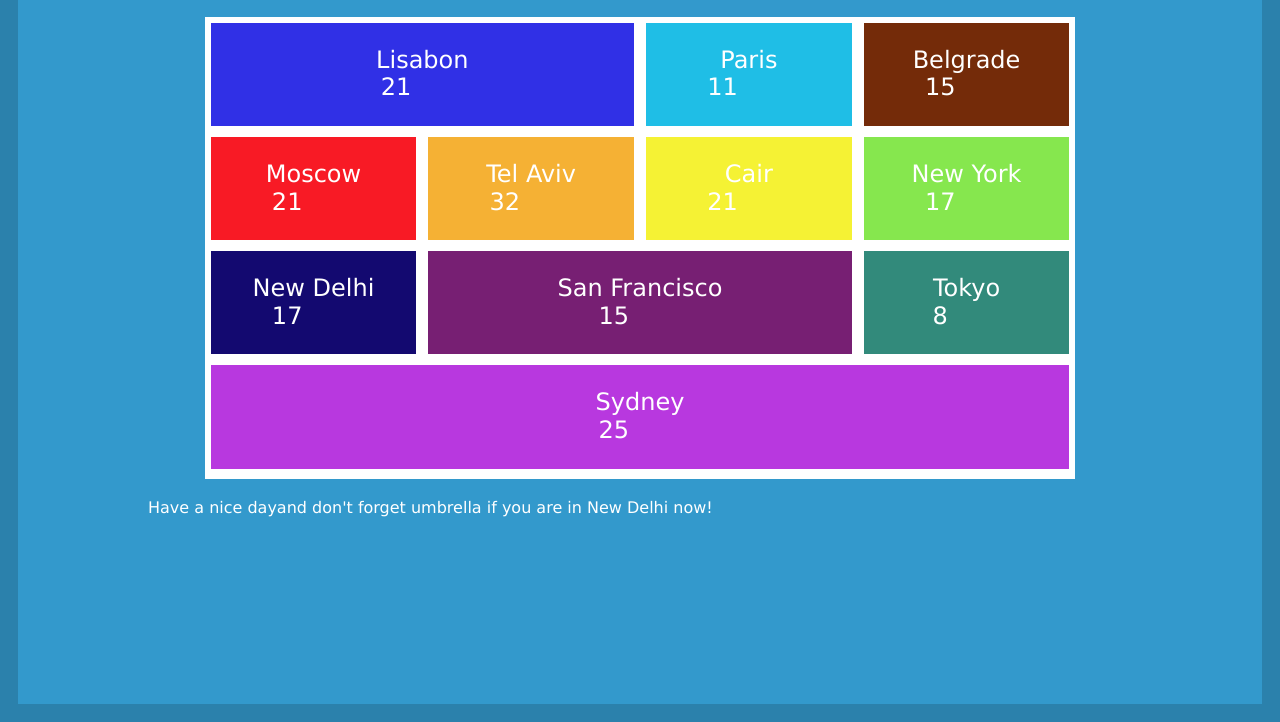
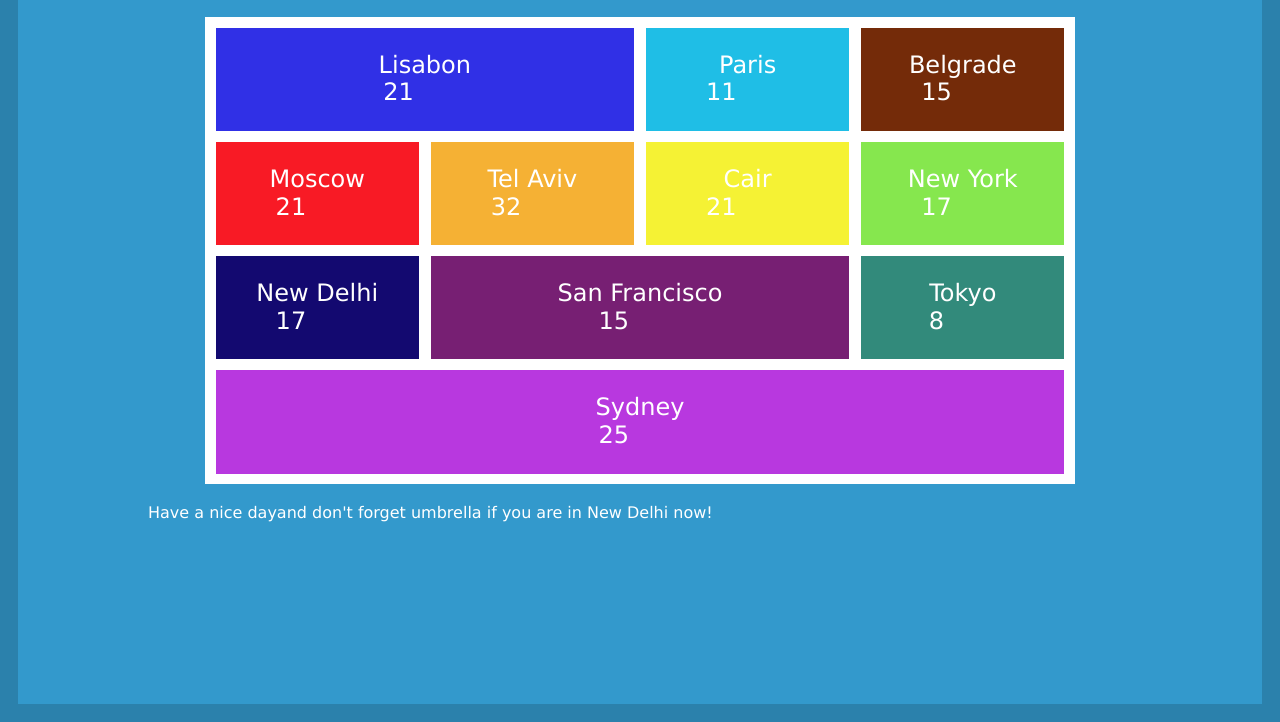
Before and after one commit to AlenaKrupnikova/Weather-Forecast, a plain HTML site: page index.html in a window 1280 px wide. Shown: the part 78-800 px from the top of the page. Drawn offline with Linux system fonts and the light colour scheme; a web font is replaced by a local one.

Commit message:
border added

```diff
--- a/css/style.css
+++ b/css/style.css
@@ -23,7 +23,7 @@ body {
     list-style-type: none;
     font-size: 0;
     padding: 0 ;
-    border-bottom: 5px solid white;
+    border: 5px solid white;
     width: 70%;
     margin: auto;
 }
```
